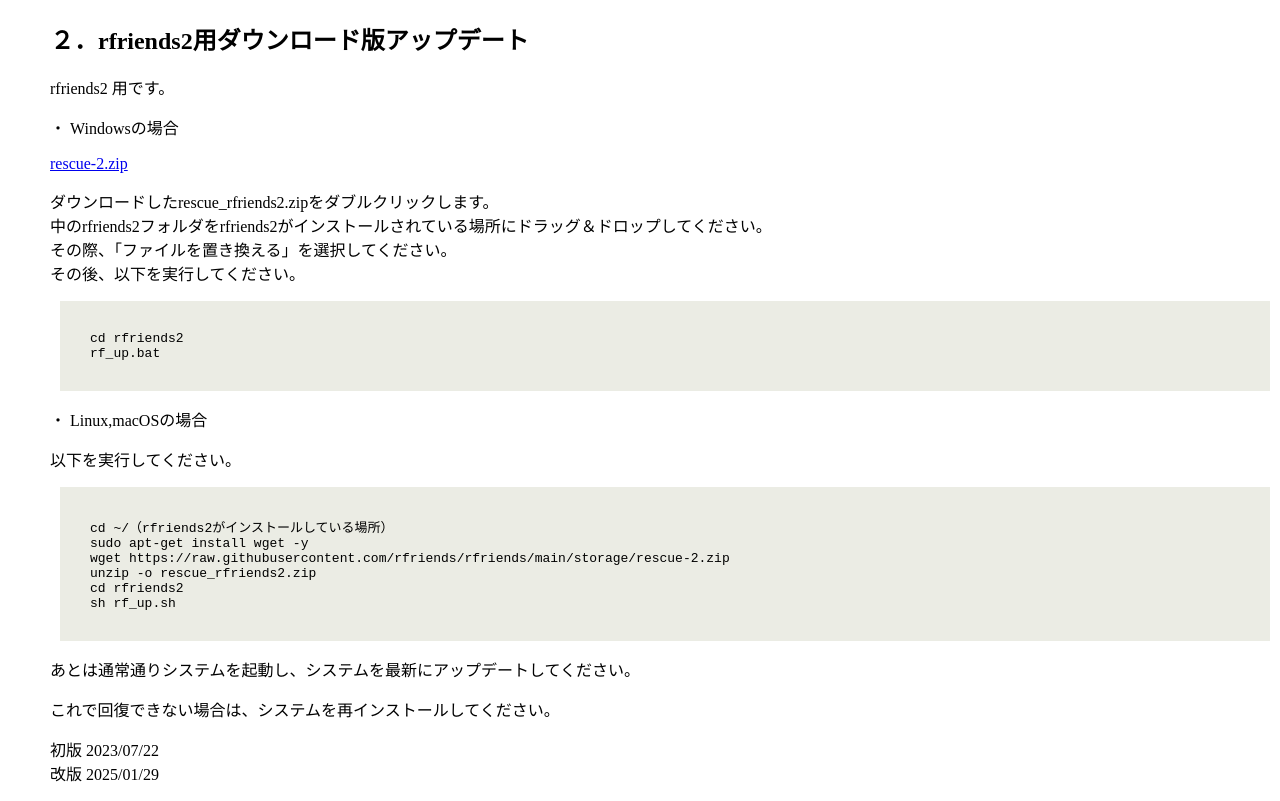
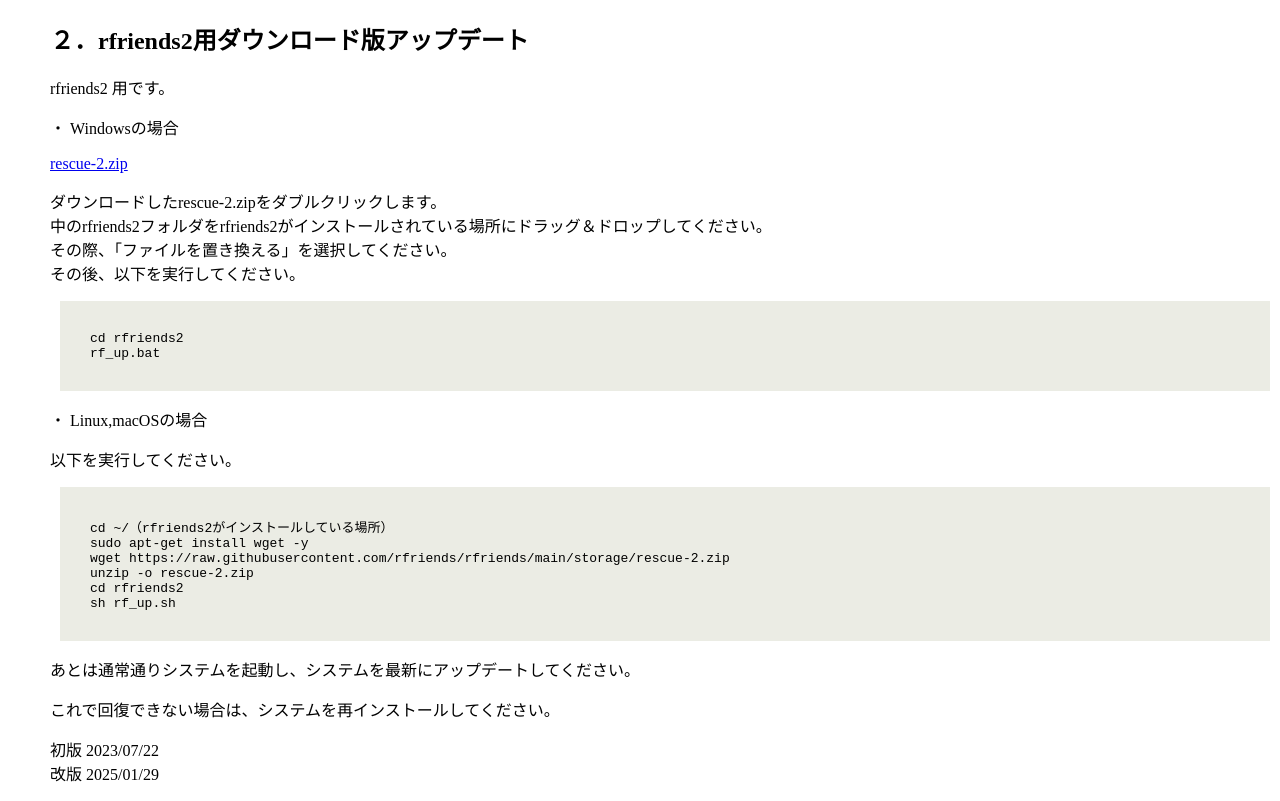
Before and after one commit to rfriends/rfriends, a Jekyll site: the page built from manual/rescue-2.md, in a window 1280 px wide. Shown: the part 1033-1834 px from the top of the page. Built offline with Jekyll 4.4.1, drawn with Linux system fonts in a browser that asks for light colours; our own code applies the rules of GitHub Pages for plain Markdown files; Markdown is read by kramdown in place of the engine named in the settings.

Commit message:
Update rescue-2.md

````diff
--- a/manual/rescue-2.md
+++ b/manual/rescue-2.md
@@ -41,7 +41,7 @@ rfriends2 用です。
 
 [rescue-2.zip](https://raw.githubusercontent.com/rfriends/rfriends/main/storage/rescue-2.zip)
 
-ダウンロードしたrescue_rfriends2.zipをダブルクリックします。
+ダウンロードしたrescue-2.zipをダブルクリックします。
 中のrfriends2フォルダをrfriends2がインストールされている場所にドラッグ＆ドロップしてください。
 その際、「ファイルを置き換える」を選択してください。
 その後、以下を実行してください。
@@ -58,7 +58,7 @@ rf_up.bat
 cd ~/（rfriends2がインストールしている場所）
 sudo apt-get install wget -y
 wget https://raw.githubusercontent.com/rfriends/rfriends/main/storage/rescue-2.zip
-unzip -o rescue_rfriends2.zip
+unzip -o rescue-2.zip
 cd rfriends2
 sh rf_up.sh
 ```
````
